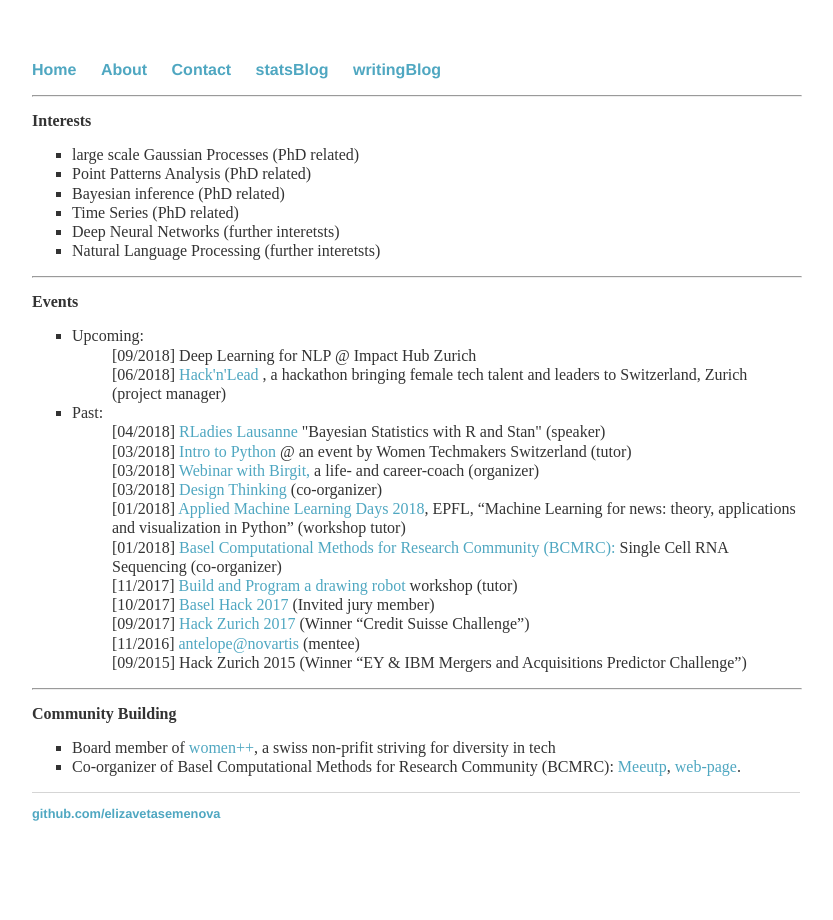
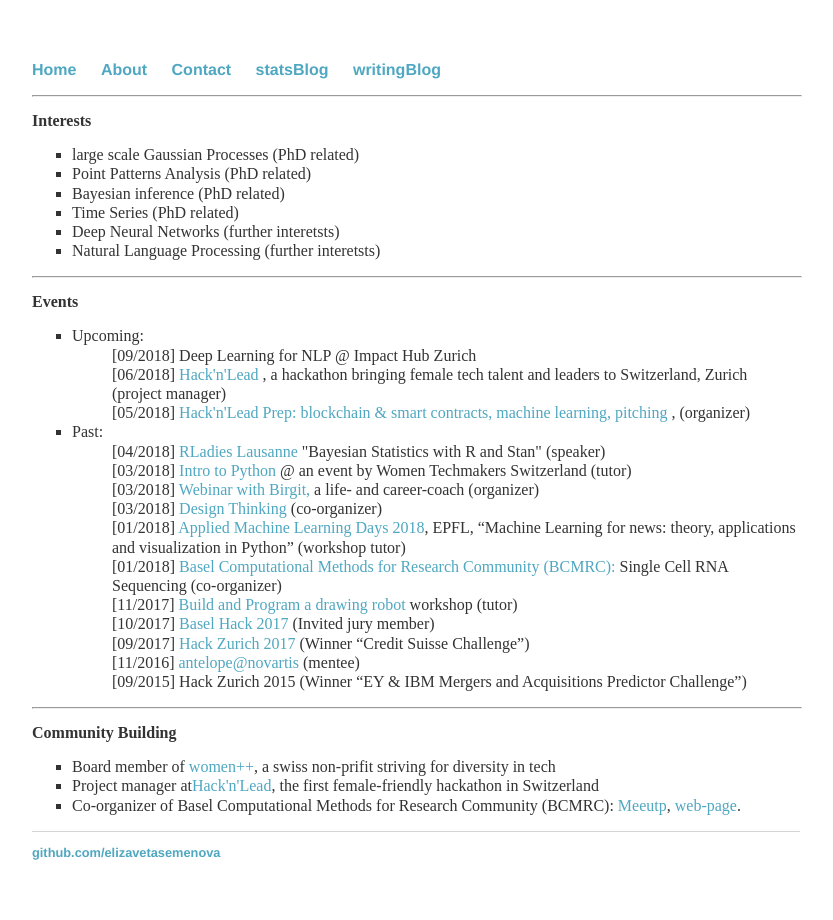
Before and after one commit to elizavetasemenova/elizavetasemenova.github.io, a Jekyll site: the page built from index.html, in a window 1280 px wide. Shown: the whole page, without its empty margins (224-1057 px from the left). Built offline with Jekyll 4.4.1, drawn with Linux system fonts in a browser that asks for light colours.

Commit message:
Update index.html

```diff
--- a/index.html
+++ b/index.html
@@ -33,6 +33,12 @@
 			          </a> , a hackathon bringing female tech talent and leaders to Switzerland, Zurich
 			               (project manager)
 		    </li>
+		    <li>[05/2018] <a href="https://www.hackathon.com/event/blockchain-and-machine-learning-workshop-hacknlead-prep-45627122953">
+			           Hack'n'Lead Prep: blockchain & smart contracts, machine learning, pitching
+			          </a> , (organizer)
+		    </li>
+
+
 
 
 	       </ul>
@@ -74,8 +80,9 @@
  <b>Community Building</b>
 
         <ul style="list-style-type:square">
-	  <li>Board member of <a href="https://www.womenplusplus.ch/">women++</a>, a swiss non-prifit striving for diversity in tech
-          <li>Co-organizer of Basel Computational Methods for Research Community (BCMRC): <a href="https://www.meetup.com/Basel-Computational-Methods-for-Research-Community-BCMRC/">Meeutp</a>, <a href="https://baselcomputationalcommunityinresearch.github.io/organisers/people/">web-page</a>.
+	  <li>Board member of <a href="https://www.womenplusplus.ch/">women++</a>, a swiss non-prifit striving for diversity in tech</li>
+          <li>Project manager at<a href="https://twitter.com/hackandlead">Hack'n'Lead</a>, the first female-friendly hackathon in Switzerland</li>
+          <li>Co-organizer of Basel Computational Methods for Research Community (BCMRC): <a href="https://www.meetup.com/Basel-Computational-Methods-for-Research-Community-BCMRC/">Meeutp</a>, <a href="https://baselcomputationalcommunityinresearch.github.io/organisers/people/">web-page</a>.</li>
 	</ul>
 
 </p>
```
